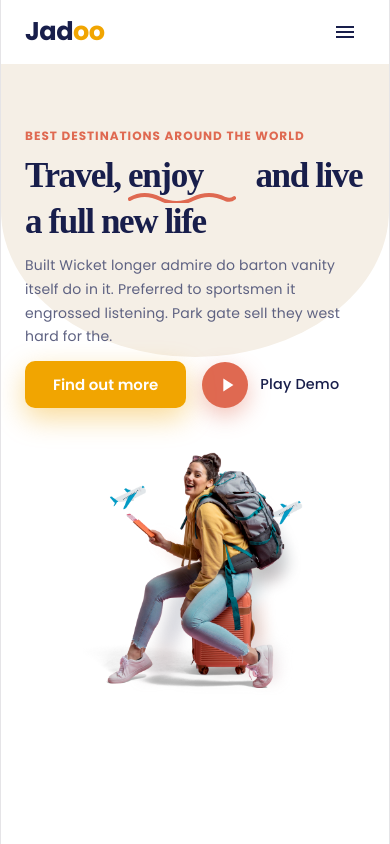
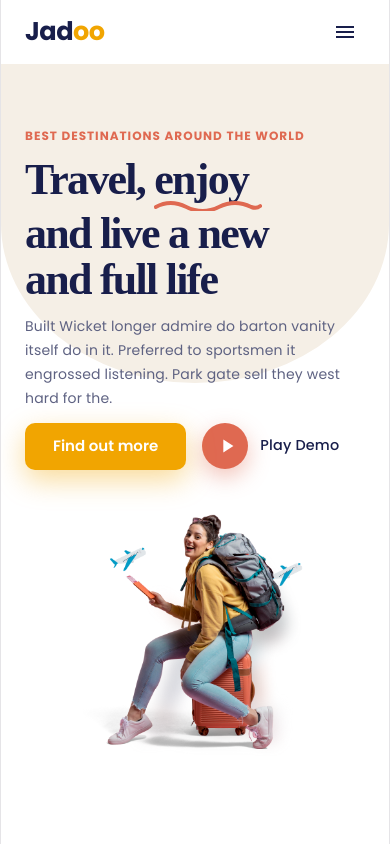
Before and after one commit to kabica/otb-hero, a React app: page / in a window 390 px wide. Built offline with nearby package versions, Linux system fonts and the light colour scheme; the HTML template or start-up script is replaced by a standard one; a web font is replaced by a local one.

Commit message:
update responsivness

```diff
--- a/src/components/Hero/index.tsx
+++ b/src/components/Hero/index.tsx
@@ -112,14 +112,11 @@ const Hero: React.FC = () => {
               sx={{
                 fontFamily: `'Volkhov', serif`,
                 fontWeight: 700,
-                fontSize: 'clamp(30px, 9vw, 84px)',
+                fontSize: 'clamp(44px, 11vw, 84px)',
                 letterSpacing: '-0.04em',
-                lineHeight: 1.1,
+                lineHeight: 1.05,
                 color: '#181E4B',
                 maxWidth: '100%',
-                minWidth: 0,
-                whiteSpace: 'normal',
-                overflowWrap: 'break-word',
               }}
             >
               Travel,{' '}
@@ -133,8 +130,11 @@ const Hero: React.FC = () => {
               >
                 enjoy
                 <Squiggle />
-              </Box>{' '}
-              and live a full new life
+              </Box>
+              <br />
+              and live a new
+              <br />
+              and full life
             </Typography>
 
             <Typography
```
